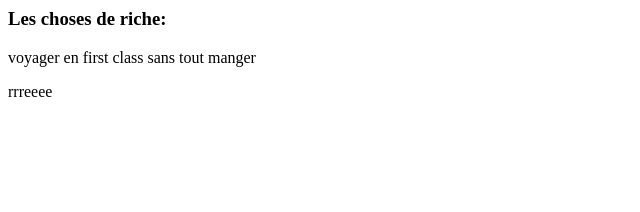
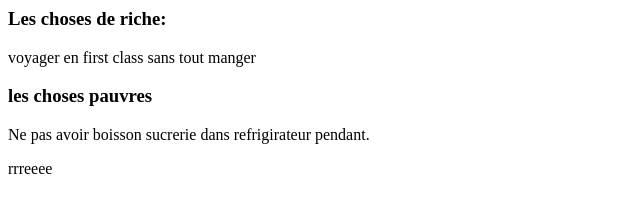
Before and after one commit to franchescofamous/html-css-sass, a plain HTML site: page partie1/index.html in a window 1280 px wide. Shown: the whole page, without its empty margins (0-640 px from the left). Drawn offline with Linux system fonts and the light colour scheme.

Commit message:
les choses de pauvres

```diff
--- a/partie1/index.html
+++ b/partie1/index.html
@@ -7,7 +7,10 @@
     <div>
       <p>voyager en first class sans tout manger</p>
     </div>
-    <div></div>
+    <div>
+      <h3>les choses pauvres</h3>
+      <p>Ne pas avoir boisson sucrerie dans refrigirateur pendant.</p>
+    </div>
     <span>rrreeee</span>
   </body>
 </html>
```
